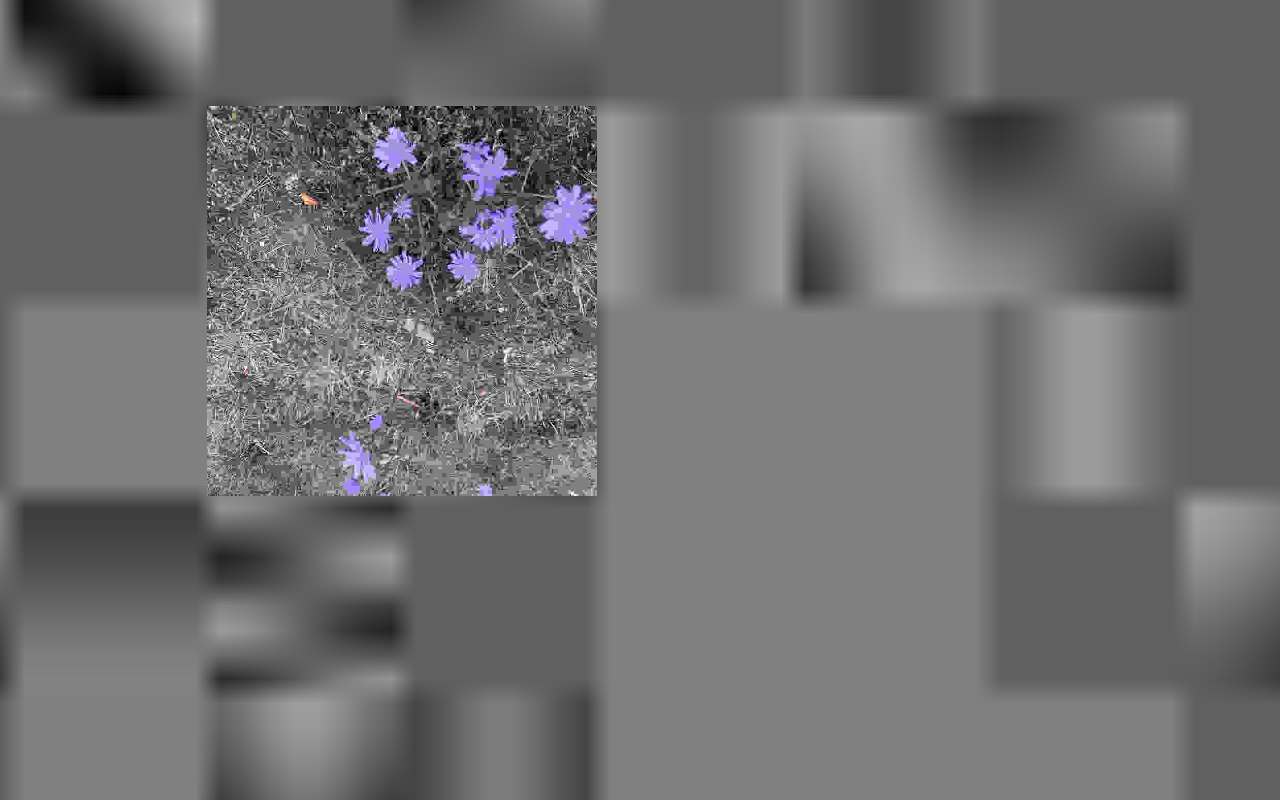
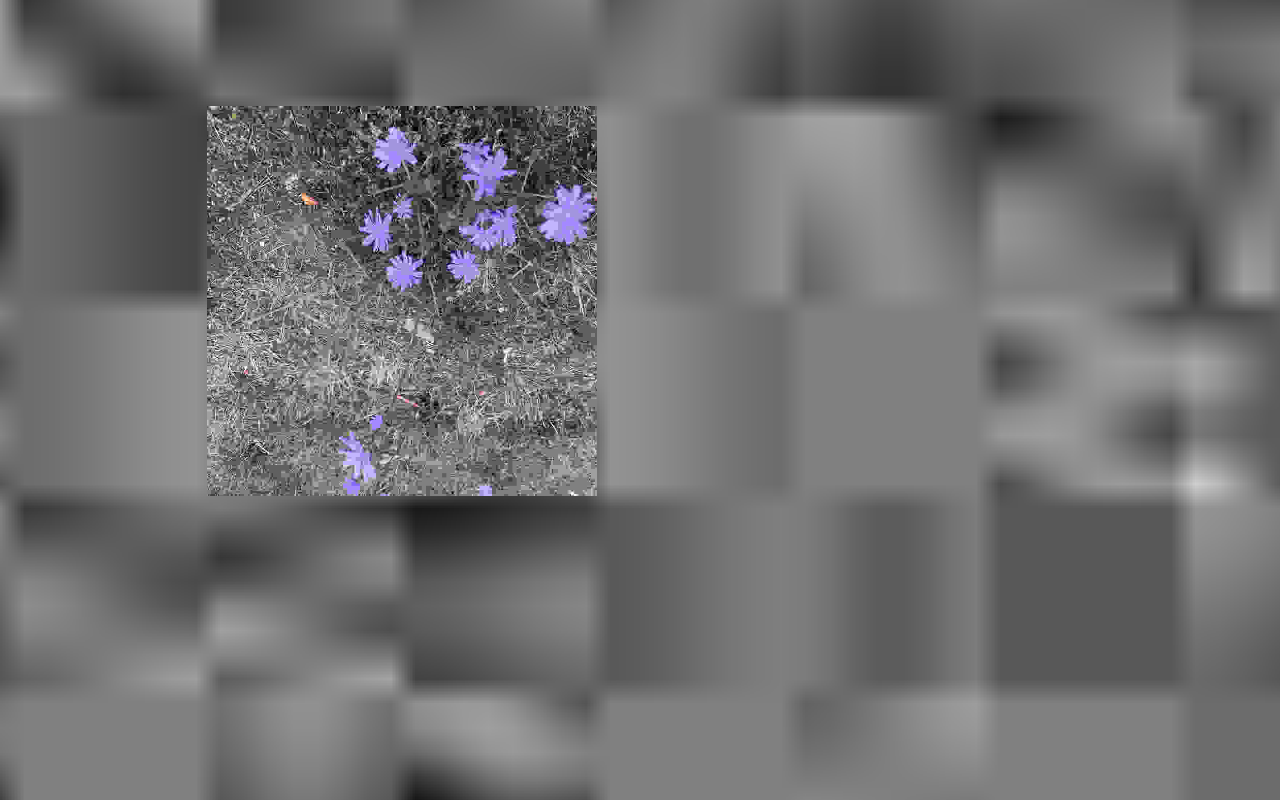
Before and after one commit to fineartPCU/test-rep, a plain HTML site: page index.html in a window 1280 px wide. Shown: the top 800 px of the page. Drawn offline with nearby package versions, Linux system fonts and the light colour scheme.

Commit message:
Update style.css

```diff
--- a/css/style.css
+++ b/css/style.css
@@ -149,7 +149,7 @@ section {
   /*object-fit: cover;*/
 }
 #second div:nth-child(2) {
-  background: url(../images/jpg00/IMG_253600.jpg);
+  background: url(../images/jpg05/IMG_253605.jpg);
 }
 #second div div {
   background: url(../images/jpg00/IMG_253700.jpg);
```
